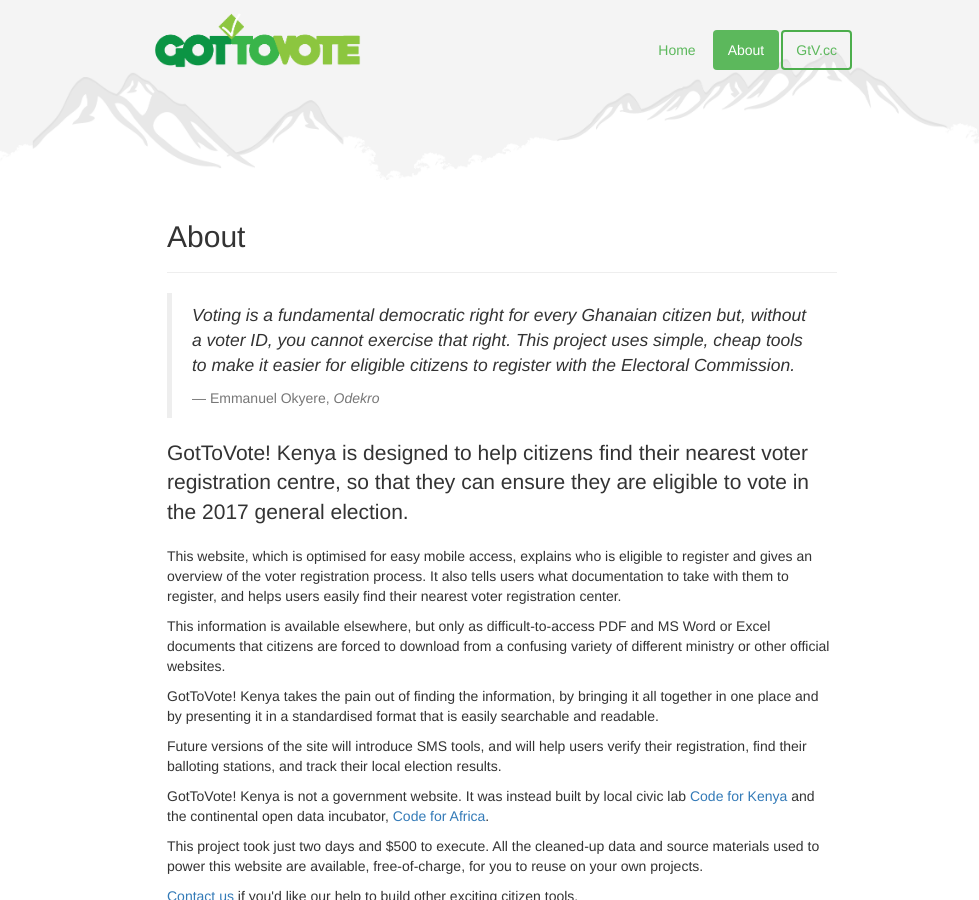
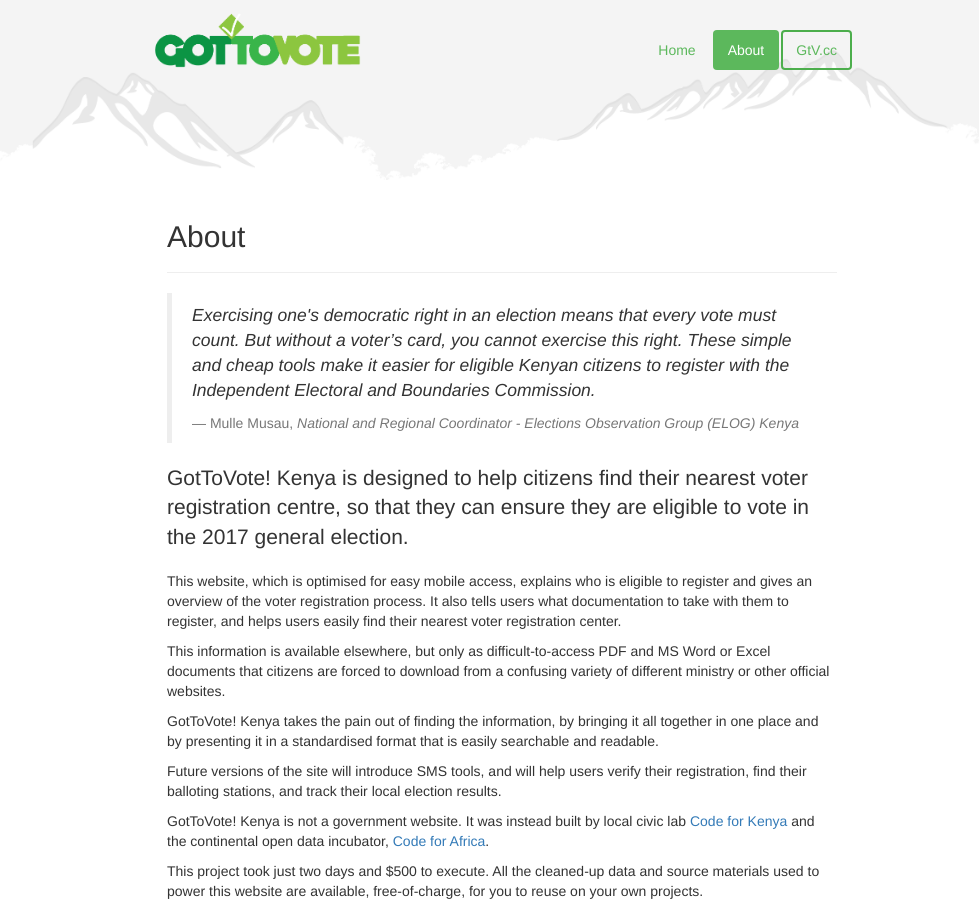
Before and after one commit to CodeForAfrica/GotToVote-RCI, a Jekyll site: the page built from about.html, in a window 1280 px wide and 900 px high. Shown: the whole window, without its empty margins (138-1117 px from the left). Built offline with Jekyll 4.4.1, drawn with Linux system fonts in a browser that asks for light colours; nearby versions of some CDN libraries; comment, search, counter and statistics services are not loaded.

Commit message:
Update about.html

```diff
--- a/about.html
+++ b/about.html
@@ -11,8 +11,8 @@
 		</div>
 
 		<blockquote>
-			<p><em>Voting is a fundamental democratic right for every Ghanaian citizen but, without a voter ID, you cannot exercise that right. This project uses simple, cheap tools to make it easier for eligible citizens to register with the Electoral Commission.</em></p>
-			<footer>Emmanuel Okyere, <cite title="Source Title">Odekro</cite></footer>
+			<p><em>Exercising one's democratic right in an election means that every vote must count. But without a voter’s card, you cannot exercise this right. These simple and cheap tools make it easier for eligible Kenyan citizens to register with the Independent Electoral and Boundaries Commission.</em></p>
+			<footer>Mulle Musau, <cite title="Source Title">National and Regional Coordinator - Elections Observation Group (ELOG) Kenya</cite></footer>
 		</blockquote>
 
 		<p class="lead">GotToVote! {{ site.country }} is designed to help citizens find their nearest voter registration centre, so that they can ensure they are eligible to vote in the {{ site.election_year }} general election.</p>
```
